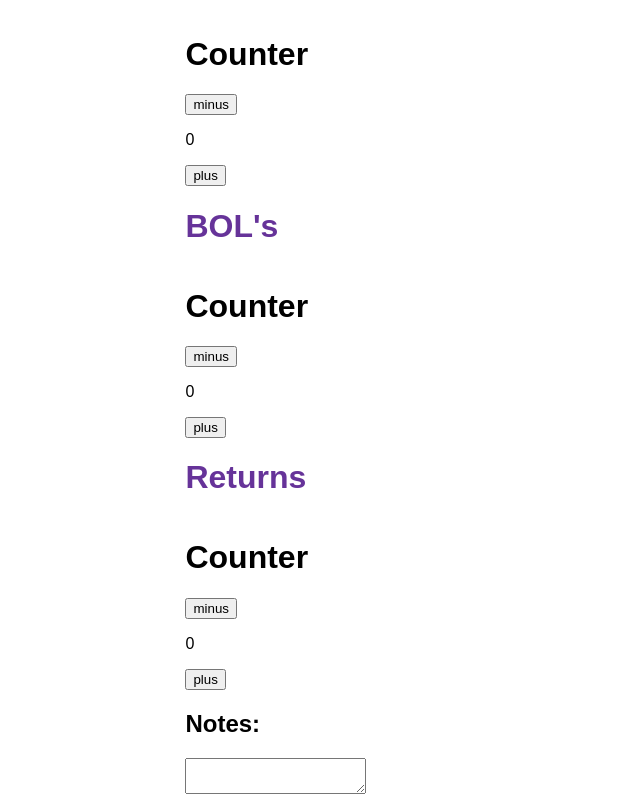
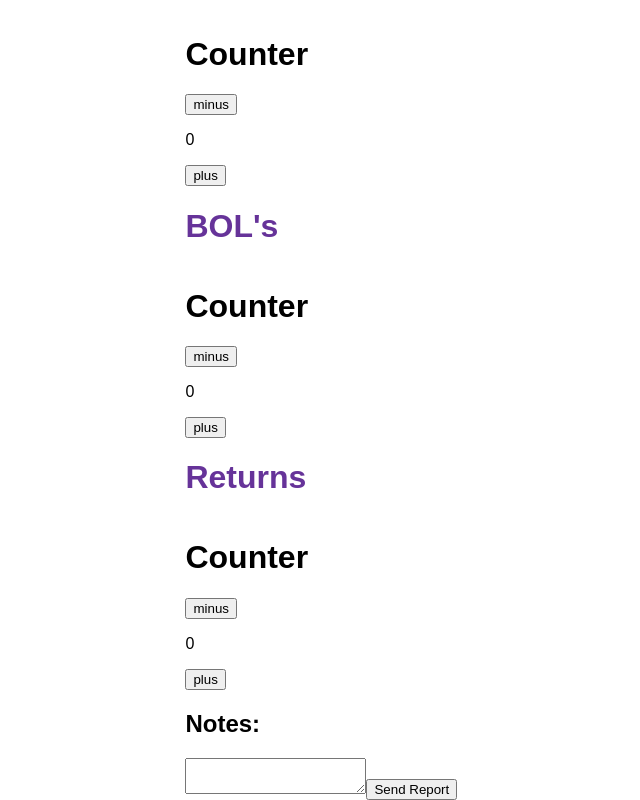
Before and after one commit to Douglas4739/shipping-productivity, a React (Create React App) app: page / in a window 1280 px wide. Shown: the part 569-1369 px from the top of the page, without its empty margins (354-994 px from the left). Built offline with nearby package versions, Linux system fonts and the light colour scheme.

Commit message:
added send report component

```diff
--- a/src/components/layout.js
+++ b/src/components/layout.js
@@ -2,6 +2,7 @@ import React from 'react';
 import "./layout.css";
 import Counter from './counter.js';
 import Card from './card.js';
+import Report from './report.js';
 
 export default function Layout() {
     return (
@@ -24,6 +25,7 @@ export default function Layout() {
             <Card></Card>
             <h2>Notes:</h2>
             <textarea></textarea>
+            <Report></Report>
           </main>
         </div>
       );
--- /dev/null
+++ b/src/components/report.js
@@ -0,0 +1,10 @@
+import React from "react";
+
+
+export default function Report() {
+
+
+  return (
+<button>Send Report</button>
+  );
+}
```
